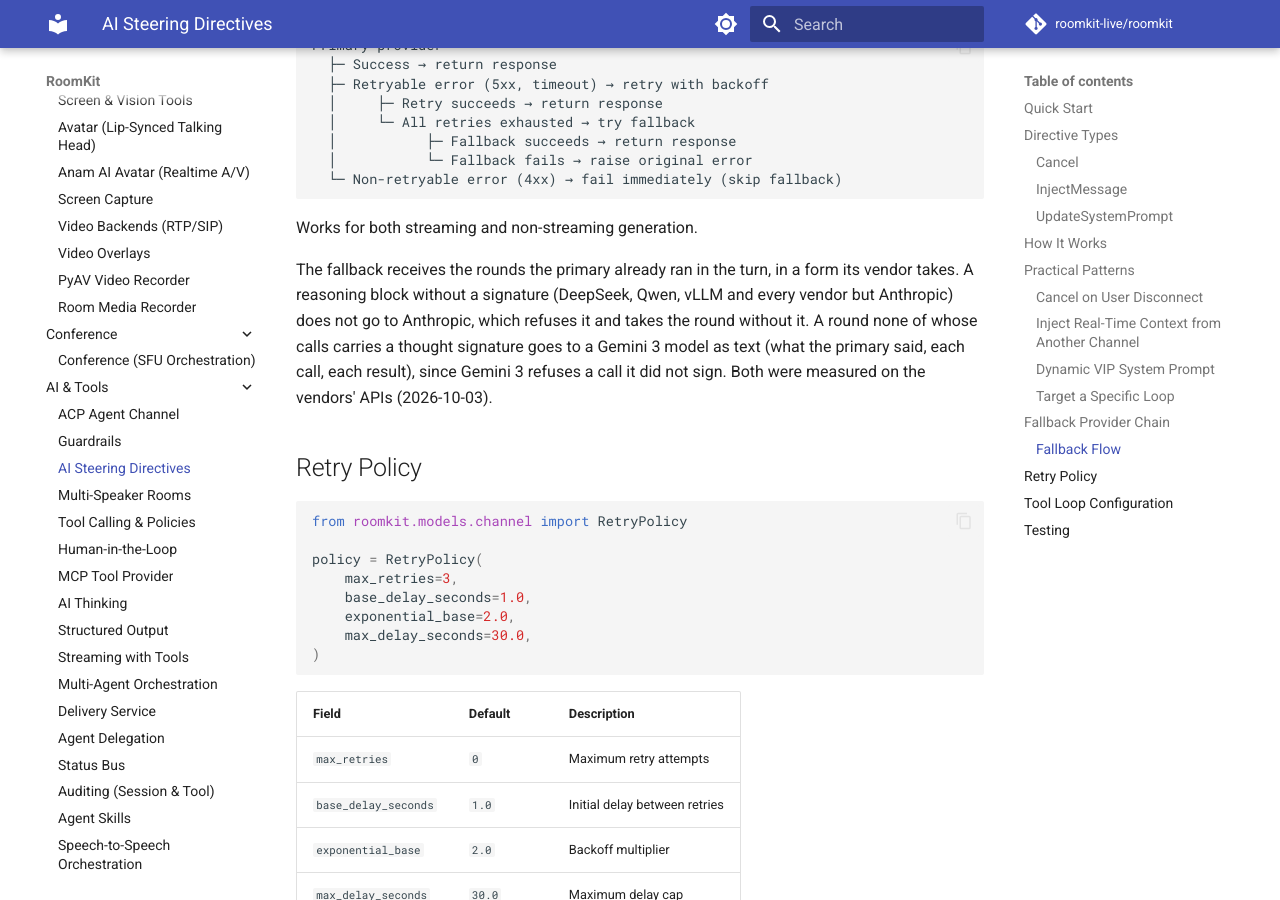
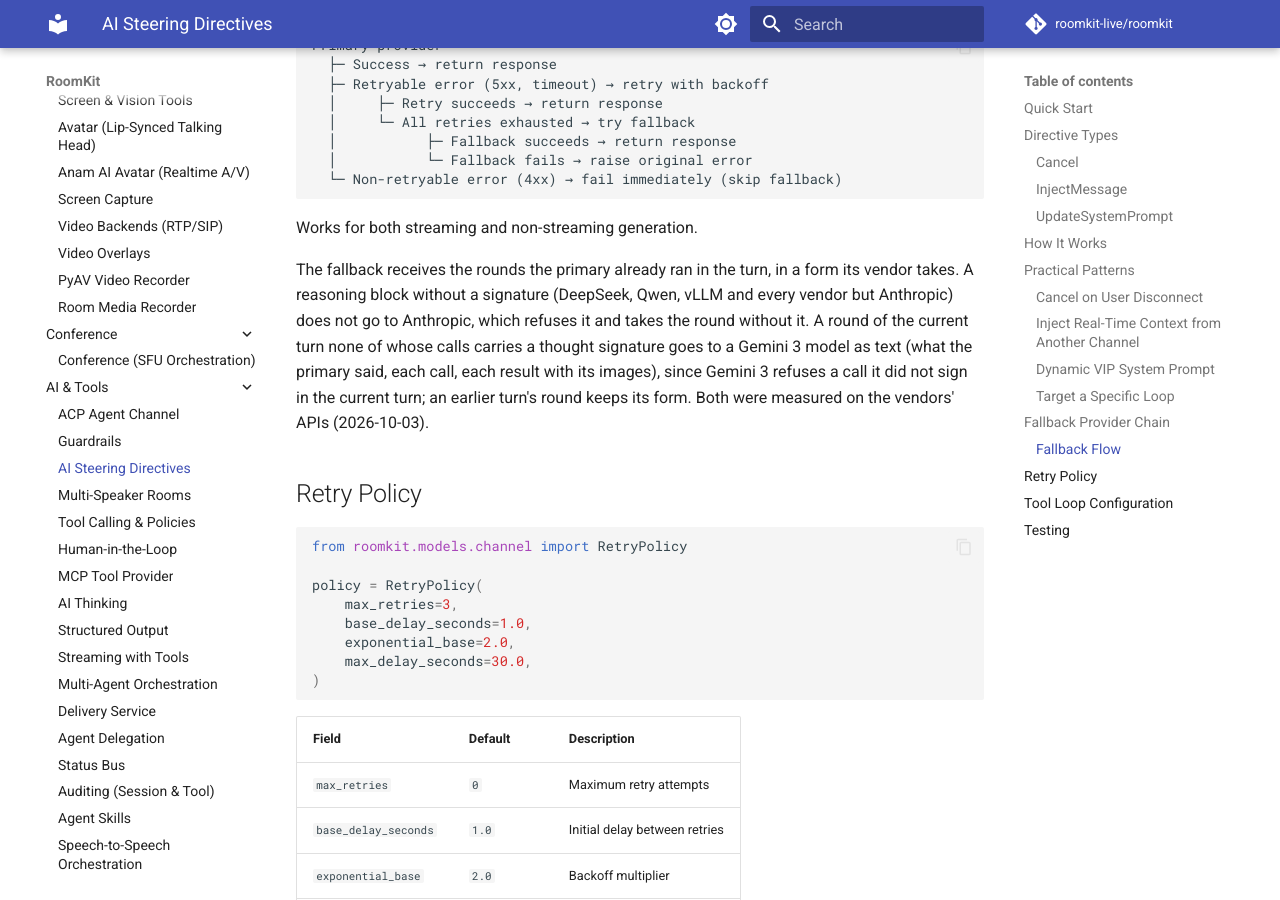
Before and after one commit to roomkit-live/roomkit-docs, an MkDocs documentation site: the page built from docs/guides/ai-steering.md, in a window 1280 px wide and 900 px high, scrolled down 3841 px. Built offline with MkDocs 1.6.1 and Material for MkDocs 9.7.7, drawn with Linux system fonts in a browser that asks for light colours; comment, search, counter and statistics services are not loaded.

Commit message:
docs(providers): per review, a call cut before its arguments arrived does not run, and Gemini 3's text replay covers the current turn with its images (RMK-398)

```diff
--- a/docs/guides/ai-steering.md
+++ b/docs/guides/ai-steering.md
@@ -189,10 +189,11 @@ Works for both streaming and non-streaming generation.
 The fallback receives the rounds the primary already ran in the turn, in a
 form its vendor takes. A reasoning block without a signature (DeepSeek, Qwen,
 vLLM and every vendor but Anthropic) does not go to Anthropic, which refuses
-it and takes the round without it. A round none of whose calls carries a
-thought signature goes to a Gemini 3 model as text (what the primary said,
-each call, each result), since Gemini 3 refuses a call it did not sign. Both
-were measured on the vendors' APIs (2026-10-03).
+it and takes the round without it. A round of the current turn none of whose
+calls carries a thought signature goes to a Gemini 3 model as text (what the
+primary said, each call, each result with its images), since Gemini 3 refuses
+a call it did not sign in the current turn; an earlier turn's round keeps its
+form. Both were measured on the vendors' APIs (2026-10-03).
 
 ## Retry Policy
 
```
Also changed, not shown: docs/features.md (+1 -1 lines).
